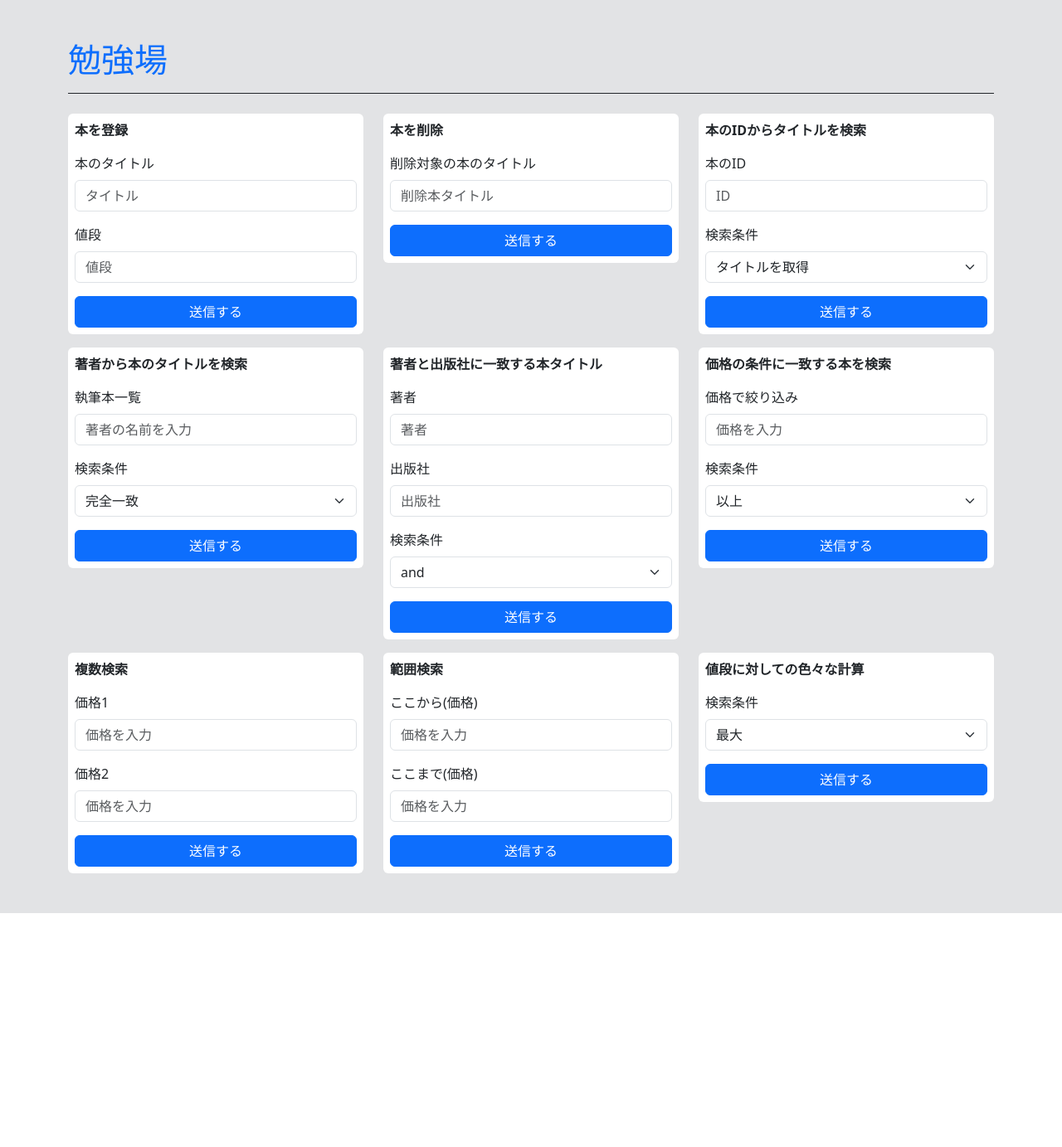
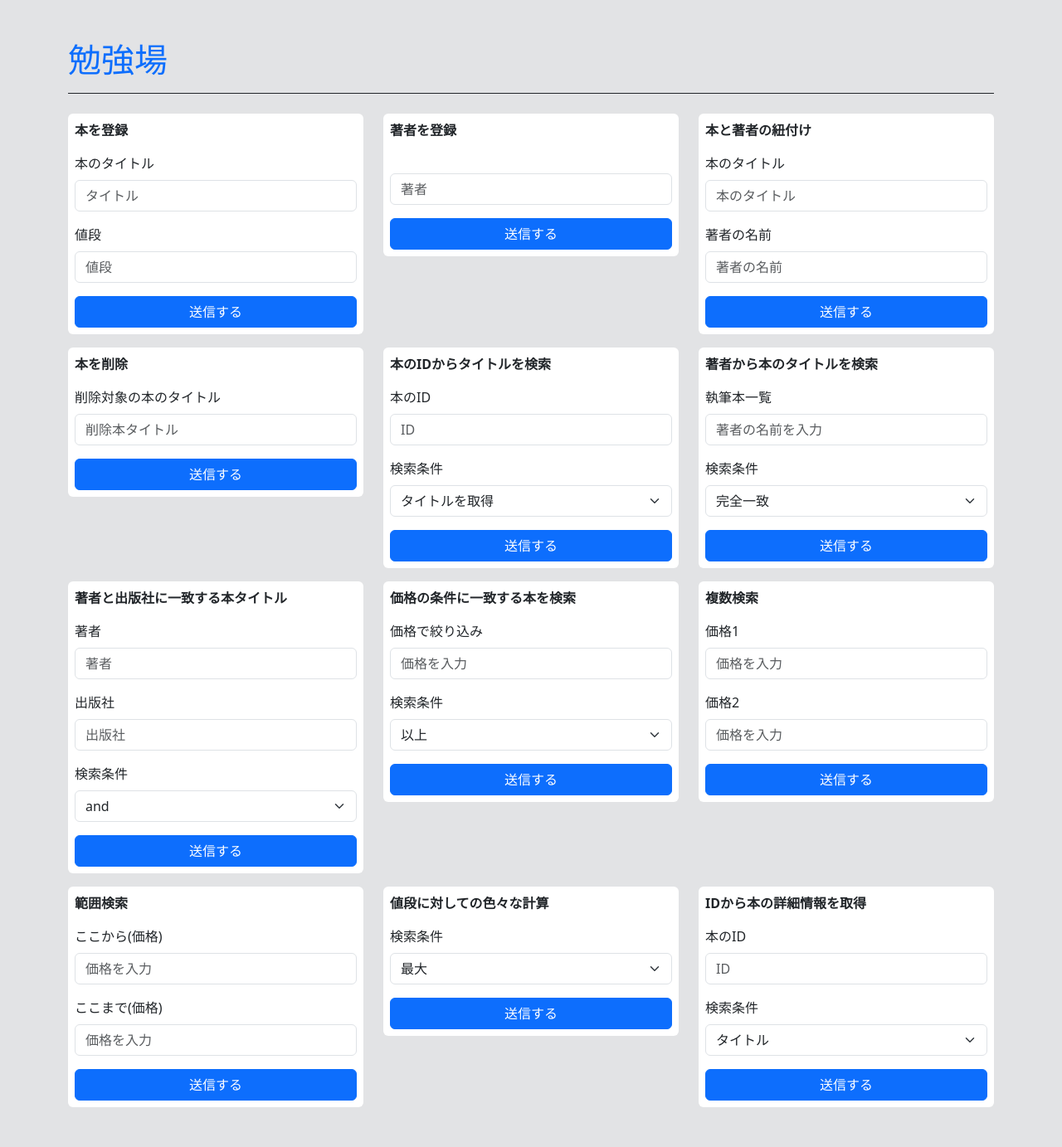
Before and after one commit to tsujiyuto-288/django, a Django app: page / in a window 1280 px wide. Shown: the whole page at 83% size. Before the commit the page ends 1101 px from the top, so only its background shows below. Run offline with Django 4.2, Linux system fonts and the light colour scheme.

Commit message:
本と著者の紐付け

```diff
--- a/practice/accounts/views.py
+++ b/practice/accounts/views.py
@@ -164,3 +164,56 @@ def reckoning_price(request):
         result = Book.objects.aggregate(val=Avg("price"))
 
     return JsonResponse({"result": result.get("val")})
+
+
+def book_info(request):
+    from django.db.models import F, Value, Count
+
+    book_id = request.POST.get("book_id")
+
+    book_info = (
+        Book.objects.filter(id=book_id)
+        .annotate(
+            tax=F("price") * 1.1,
+            label=Value("おすすめ！"),
+        )
+        .values()
+        .first()
+    )
+
+    print(book_info)
+
+    return JsonResponse({"info": book_info})
+
+
+def author_register(request):
+    author_name = request.POST.get("author_name")
+
+    author = Author(name=author_name)
+    author.save()
+
+    return JsonResponse({"status": "success"})
+
+
+def book_author_connect(request):
+    title = request.POST.get("book_title")
+    name = request.POST.get("author_name")
+
+    author = Author.objects.filter(name=name).first()
+    book = Book.objects.filter(title=title).first()
+
+    if not title or not name:
+        return JsonResponse({"status": "error", "message": "空欄があります"})
+
+    if not book:
+        return JsonResponse(
+            {"status": "error", "message": "このタイトルの本は登録されていません"}
+        )
+    if not author:
+        return JsonResponse(
+            {"status": "error", "message": "この名前の著者は登録されていません"}
+        )
+
+    if title and name:
+        book.author.add(author)
+        return JsonResponse({"status": "success"})
--- a/practice/practice/urls.py
+++ b/practice/practice/urls.py
@@ -32,5 +32,14 @@ urlpatterns = [
         name="author_company_filter",
     ),
     path("book/price_filter/", accounts_views.price_filter, name="price_filter"),
-    path("book/reckoning_price/", accounts_views.reckoning_price, name="reckoning_price"),
+    path(
+        "book/reckoning_price/", accounts_views.reckoning_price, name="reckoning_price"
+    ),
+    path("book/info/", accounts_views.book_info, name="book_info"),
+    path("author/register/", accounts_views.author_register, name="author_register"),
+    path(
+        "book/author/connect/",
+        accounts_views.book_author_connect,
+        name="book_author_connect",
+    ),
 ]
--- a/practice/templates/test.html
+++ b/practice/templates/test.html
@@ -49,6 +49,58 @@
         <div class="col-md-4">
           <div class="card border-0">
             <div class="card-body p-2">
+              <p class="fw-bold">著者を登録</p>
+              <div class="mb-3">
+                <label class="form-label" for="author_name"></label>
+                <input
+                  type="text"
+                  class="form-control"
+                  id="author_name"
+                  placeholder="著者"
+                />
+              </div>
+              <button class="btn btn-primary w-100" id="author_register">
+                送信する
+              </button>
+            </div>
+          </div>
+        </div>
+        <div class="col-md-4">
+          <div class="card border-0">
+            <div class="card-body p-2">
+              <p class="fw-bold">本と著者の紐付け</p>
+              <div class="mb-3">
+                <label class="form-label" for="connect_book"
+                  >本のタイトル</label
+                >
+                <input
+                  type="text"
+                  class="form-control"
+                  id="connect_book"
+                  placeholder="本のタイトル"
+                />
+              </div>
+              <div class="mb-3">
+                <label class="form-label" for="connect_author"
+                  >著者の名前</label
+                >
+                <input
+                  type="text"
+                  class="form-control"
+                  id="connect_author"
+                  placeholder="著者の名前"
+                />
+              </div>
+              <button class="btn btn-primary w-100" id="book_author_connect">
+                送信する
+              </button>
+            </div>
+          </div>
+        </div>
+
+        <div class="col-md-4 mt-3">
+          <div class="card border-0">
+            <div class="card-body p-2">
               <p class="fw-bold">本を削除</p>
               <div class="mb-3">
                 <label class="form-label" for="book"
@@ -67,7 +119,7 @@
             </div>
           </div>
         </div>
-        <div class="col-md-4">
+        <div class="col-md-4 mt-3">
           <div class="card border-0">
             <div class="card-body p-2">
               <p class="fw-bold">本のIDからタイトルを検索</p>
@@ -273,6 +325,36 @@
             </div>
           </div>
         </div>
+        <div class="col-md-4 mt-3">
+          <div class="card border-0">
+            <div class="card-body p-2">
+              <p class="fw-bold">IDから本の詳細情報を取得</p>
+              <div class="mb-3">
+                <label class="form-label" for="book_info_id">本のID</label>
+                <input
+                  type="number"
+                  class="form-control"
+                  id="book_info_id"
+                  placeholder="ID"
+                />
+              </div>
+              <div class="mb-3">
+                <label class="form-label" for="book_info_choice"
+                  >検索条件</label
+                >
+                <select id="book_info_choice" class="form-select">
+                  <option value="title">タイトル</option>
+                  <option value="price">値段</option>
+                  <option value="tax">税込価格</option>
+                  <option value="label">ラベル</option>
+                </select>
+              </div>
+              <button class="btn btn-primary w-100" id="book_info_btn">
+                送信する
+              </button>
+            </div>
+          </div>
+        </div>
       </div>
     </div>
   </body>
@@ -286,6 +368,51 @@
 
 <script>
   $(document).ready(function () {
+    // 詳細情報取得
+    $("#book_info_btn").on("click", function () {
+      const book_id = $("#book_info_id").val();
+      const choice = $("#book_info_choice").val();
+      $.ajax({
+        url: "{% url 'book_info' %}",
+        type: "POST",
+        data: { book_id: book_id },
+        headers: { "X-CSRFToken": "{{ csrf_token }}" },
+      }).done(function (response) {
+        alert(response.info[choice]);
+      });
+    });
+
+    // 著者登録
+    $("#author_register").on("click", function () {
+      const author_name = $("#author_name").val();
+      $.ajax({
+        url: "{% url 'author_register' %}",
+        type: "POST",
+        data: { author_name: author_name },
+        headers: { "X-CSRFToken": "{{ csrf_token }}" },
+      }).done(function (response) {
+        alert(author_name + "を登録しました");
+      });
+    });
+
+    // 本と著者紐付け
+    $("#book_author_connect").on("click", function () {
+      const book_title = $("#connect_book").val();
+      const author_name = $("#connect_author").val();
+      $.ajax({
+        url: "{% url 'book_author_connect' %}",
+        type: "POST",
+        data: { book_title: book_title, author_name: author_name },
+        headers: { "X-CSRFToken": "{{ csrf_token }}" },
+      }).done(function (response) {
+        if (response.status === "error") {
+          alert(response.message);
+        } else {
+          alert(author_name + "を登録しました");
+        }
+      });
+    });
+
     // 色々な計算
     $("#reckoning_price").on("click", function () {
       const reckoning_condition = $("#reckoning_condition").val();
```
